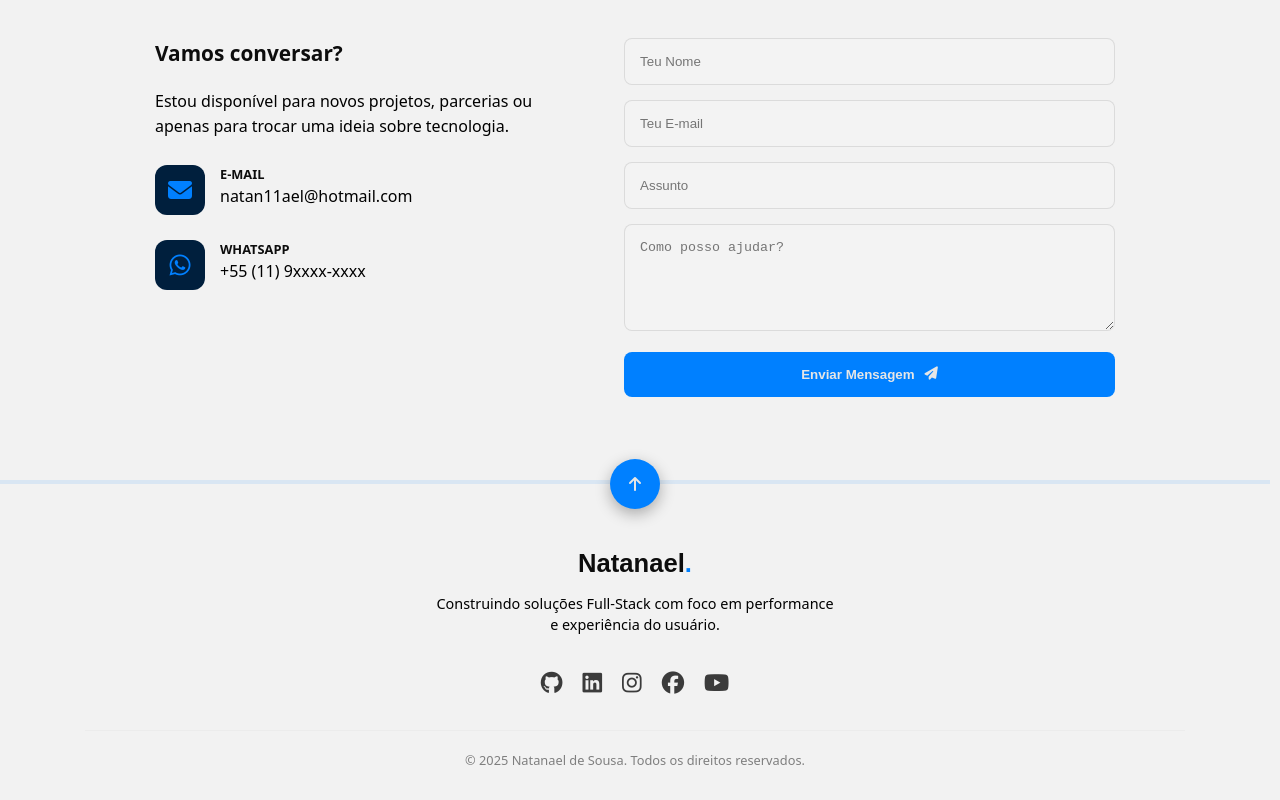
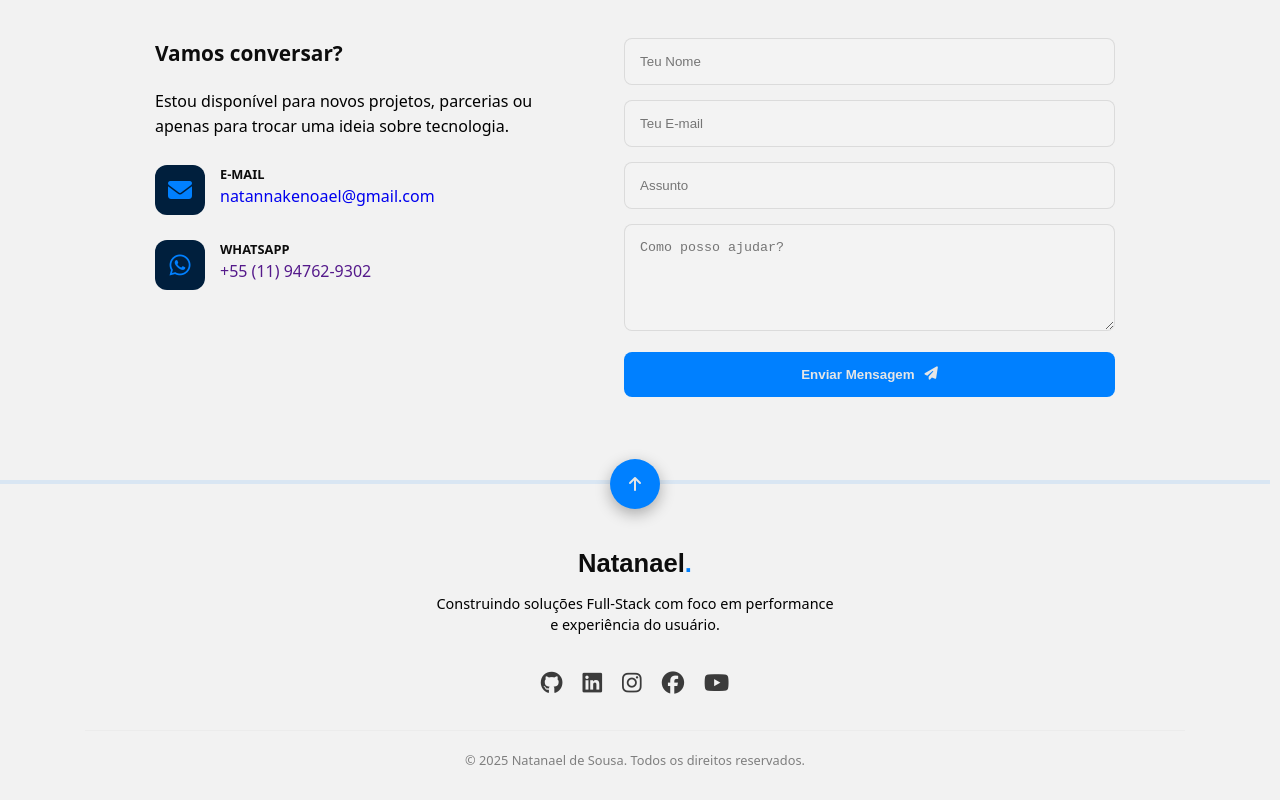
Before and after one commit to Natan11ael/portfolio, a website built with Vite: page index.html in a window 1280 px wide. Shown: the part 3788-4588 px from the top of the page. Built offline with nearby package versions, Linux system fonts and the light colour scheme.

Commit message:
Update contact information to use links

```diff
--- a/index.html
+++ b/index.html
@@ -103,14 +103,14 @@
               <i class="fa-solid fa-envelope"></i>
               <div>
                 <span>E-mail</span>
-                <p>natan11ael@hotmail.com</p>
+                <a href="mailto:natannakenoael@gmail.com">natannakenoael@gmail.com</a>
               </div>
             </div>
             <div class="method-item">
               <i class="fa-brands fa-whatsapp"></i>
               <div>
                 <span>WhatsApp</span>
-                <p>+55 (11) 9xxxx-xxxx</p>
+                <a href="">+55 (11) 94762-9302</a>
               </div>
             </div>
           </div>
```
